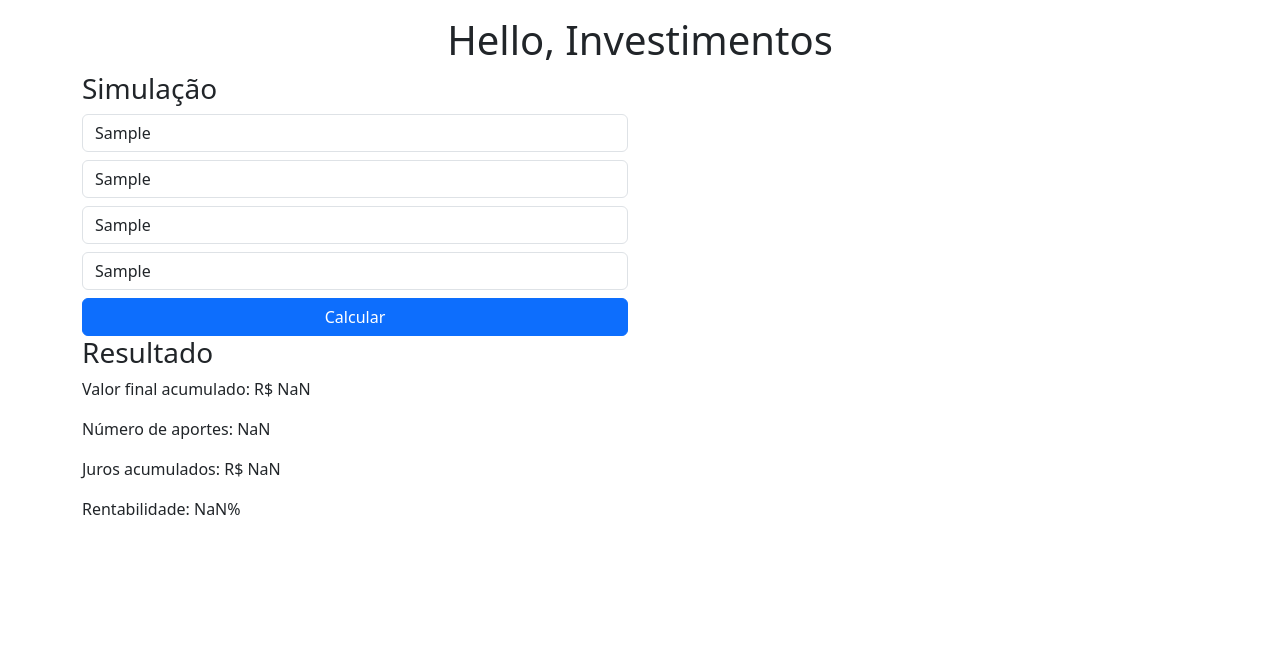
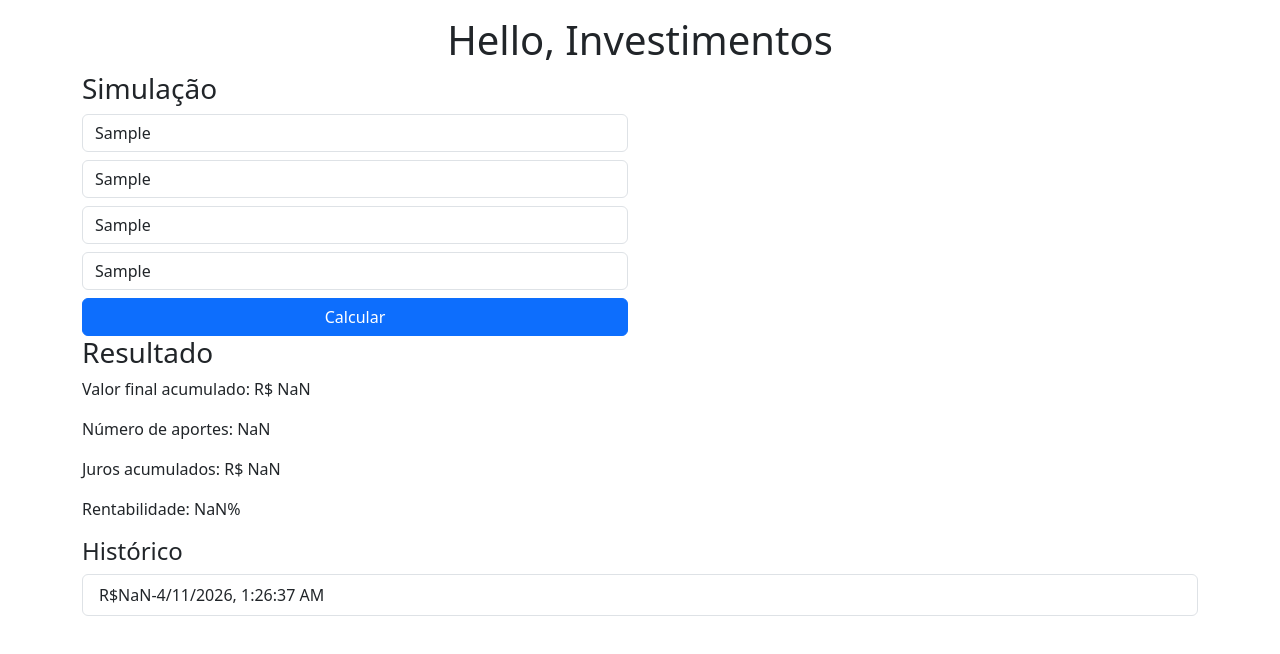
Before and after one commit to yasminfeliciano/P1-PPDM, a React (Create React App) app in the folder simulador-investimentos/: page / in a window 1280 px wide. Both pictures are taken after typing "Sample", "Sample", "Sample", "Sample" into the empty fields and a click on the button "Calcular". Shown: the top 654 px of the page. Built offline with nearby package versions, Linux system fonts and the light colour scheme.

Commit message:
feat(p1): fazendo o historico de simulacoes

```diff
--- a/simulador-investimentos/src/App.jsx
+++ b/simulador-investimentos/src/App.jsx
@@ -5,6 +5,7 @@ import ExibeDados from "./ExibeDados";
 const App = () => {
     //guarda o resultado final da simulação
     const [resultado, setResultado] = useState(0);
+    const [historico, sethistorico] = useState([])
 
     //função para receber os dados do formulário
     const calcular = (dados) => {
@@ -29,6 +30,15 @@ const App = () => {
             rentabilidade,
             aportes: periodo
         });
+
+        sethistorico((prevHistorico) =>
+            [
+                {
+                    valor: montante,
+                    data:new Date().toLocaleString()
+                }
+            ]
+        );
     };
 
     //passa a função calcular via props
@@ -42,7 +52,7 @@ const App = () => {
                     <CapturaDados onCalcular={calcular}/>
                 </div>
                 <div>
-                    <ExibeDados resultado={resultado}/>
+                    <ExibeDados resultado={resultado} historico={historico}/>
                     {
                     /*<p>Valor final: R$ {resultado.montante}</p>
                     <p>Juros: R$ {resultado.juros}</p>
--- a/simulador-investimentos/src/ExibeDados.jsx
+++ b/simulador-investimentos/src/ExibeDados.jsx
@@ -1,7 +1,7 @@
 import React from "react";
 
 const ExibeDados = (props) => {
-  const { resultado } = props;
+  const { resultado,historico } = props;
 
   if (!resultado || resultado.montante === undefined) {
     return (
@@ -19,6 +19,16 @@ return (
       <p>Número de aportes: {resultado.aportes}</p>
       <p>Juros acumulados: R$ {resultado.juros}</p>
       <p>Rentabilidade: {resultado.rentabilidade}%</p>
+
+      <h4>Histórico</h4>
+      <ul className="list-group">
+        {historico.map((item, index) =>(
+          <li key={index} className="list-group-item">
+            R${item.valor}-{item.data}
+          </li>
+        ))}
+      </ul>
+
     </div>
   );
 };
```
